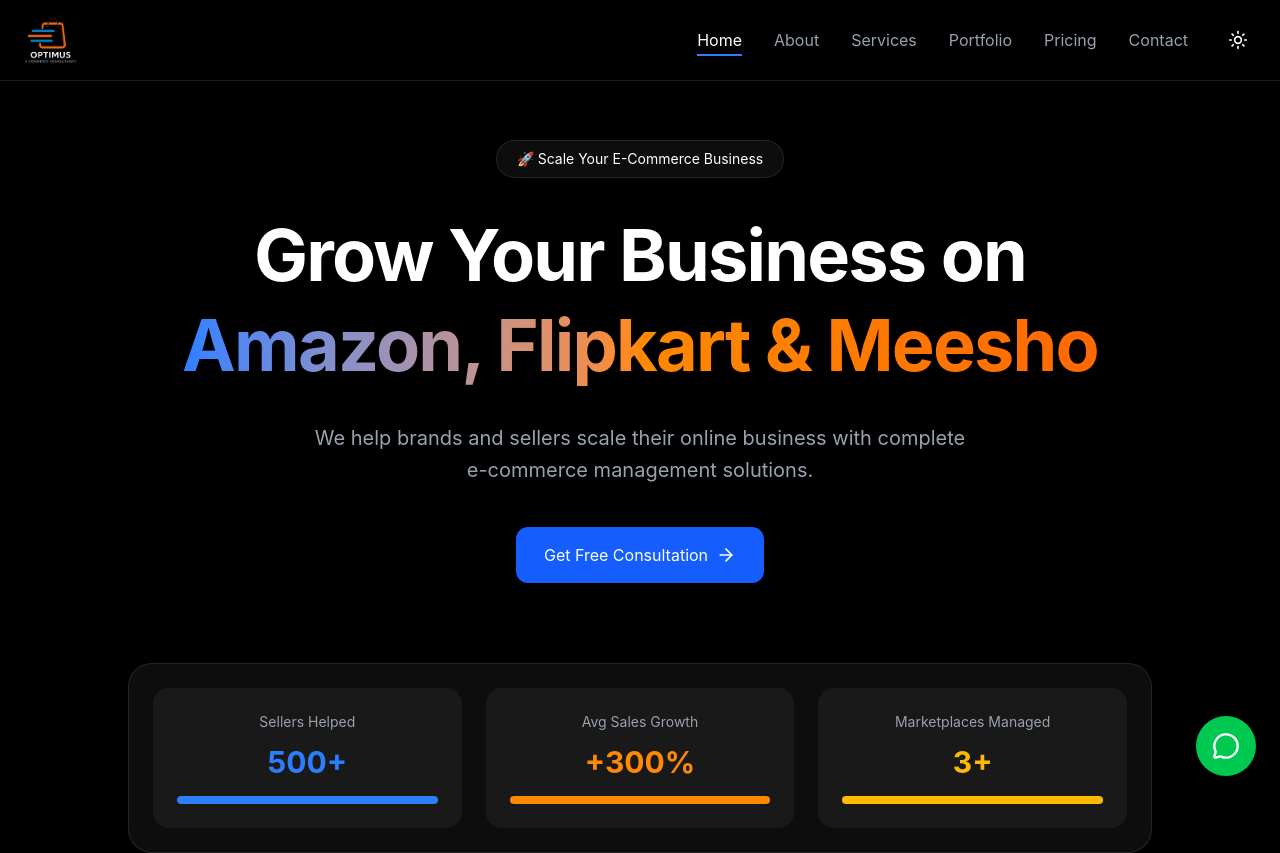
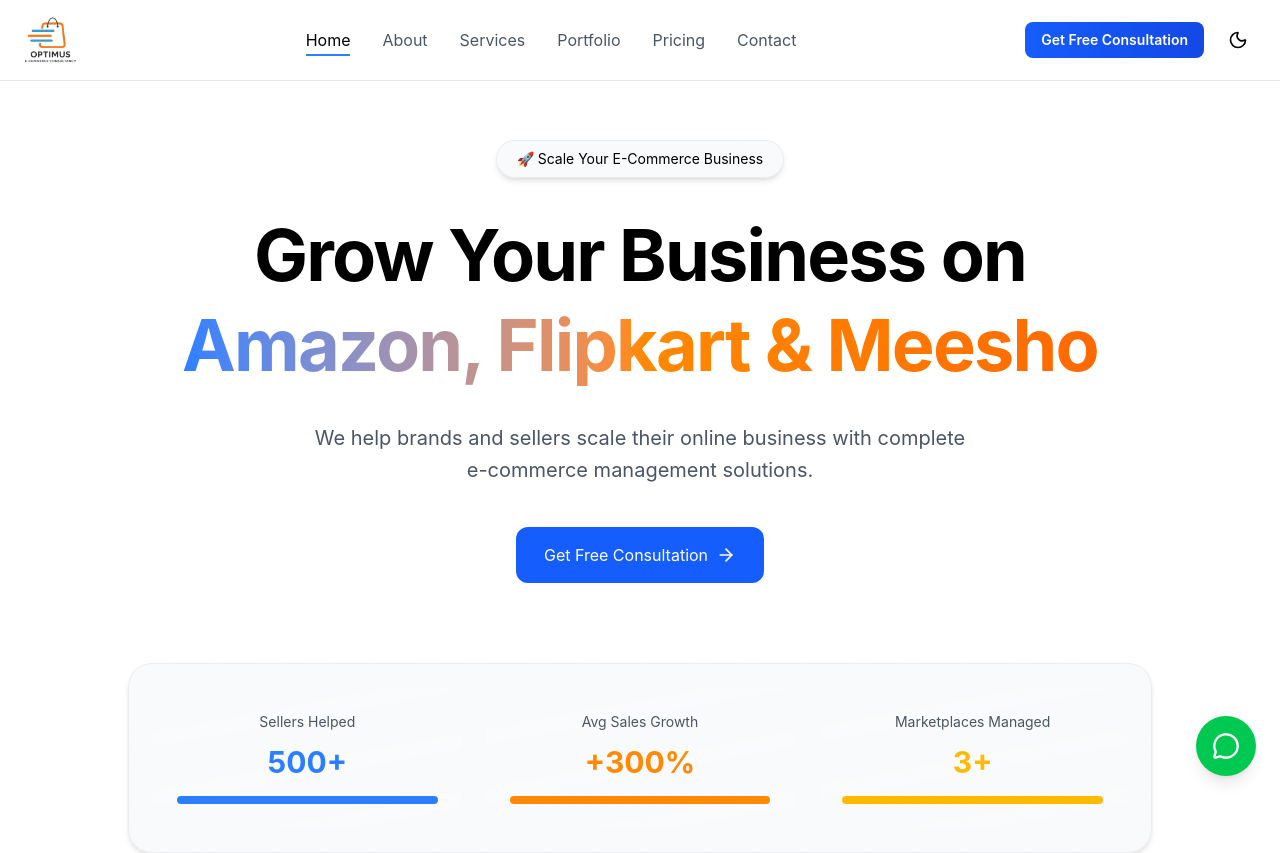
Before and after one commit to AtefaKhan/Optimus-Ecomm, a React (Vite) app: page / in a window 1280 px wide. Shown: the top 853 px of the page. Built offline with nearby package versions, Linux system fonts and the light colour scheme.

Commit message:
added logo to the website tab

```diff
--- a/index.html
+++ b/index.html
@@ -2,7 +2,7 @@
 <html lang="en">
   <head>
     <meta charset="UTF-8" />
-    <link rel="icon" type="image/svg+xml" href="/favicon.svg" />
+    <link rel="icon" type="image/svg+xml" href="/optimus_dark_logo3.ico" />
     <meta name="viewport" content="width=device-width, initial-scale=1.0" />
     <title>Optimus E-commerce Consultancy</title>
   </head>
--- a/src/components/Navbar.jsx
+++ b/src/components/Navbar.jsx
@@ -1,5 +1,5 @@
 import { useState, useEffect } from "react";
-import { Link, NavLink } from "react-router-dom";
+import { Link, NavLink, useNavigate } from "react-router-dom";
 import { Menu, X, Sun, Moon, ChevronRight } from "lucide-react";
 import { useTheme } from "../context/ThemeContext";
 import { theme } from "../theme/theme.jsx";
@@ -8,6 +8,7 @@
 import logoDark from "../assets/optimus_dark_logo2.png";
 
 function Navbar() {
+  const navigate = useNavigate();
   const [isOpen, setIsOpen] = useState(false);
   const [scrolled, setScrolled] = useState(false);
 
@@ -43,10 +44,10 @@
           : `${t.navBg} backdrop-blur-md border-b ${t.navBorder}`
       }`}
     >
-      <div className="max-w-7xl mx-auto px-6 py-4 flex items-center justify-between">
+      <div className="max-w-7xl mx-auto px-6 py-4 flex items-center">
 
-        {/* LOGO */}
-        <Link to="/" className="flex items-center">
+        {/* LEFT SECTION - LOGO */}
+        <Link to="/" className="flex items-center flex-shrink-0">
           <img
             src={themeMode === "light" ? logoLight : logoDark}
             alt="Optimus Logo"
@@ -54,8 +55,8 @@
           />
         </Link>
 
-        {/* DESKTOP NAV */}
-        <div className="hidden md:flex items-center gap-8">
+        {/* CENTER SECTION - NAVIGATION */}
+        <div className="hidden md:flex flex-1 justify-center items-center gap-8">
           {navLinks.map((link) => (
             <NavLink
               key={link.name}
@@ -89,11 +90,23 @@
               {link.name}
             </NavLink>
           ))}
+        </div>
 
-          {/* THEME TOGGLE */}
+        {/* RIGHT SECTION - CONSULTANCY BUTTON + THEME TOGGLE + MOBILE MENU */}
+        <div className="flex items-center gap-4 ml-auto">
+
+          {/* GET FREE CONSULTANCY BUTTON - DESKTOP */}
+          <button
+            onClick={() => navigate('/contact#consultation-form')}
+            className="hidden lg:block px-4 py-2 bg-gradient-to-r from-blue-600 to-blue-700 hover:from-blue-700 hover:to-blue-800 text-white rounded-lg font-semibold text-sm transition-all duration-300 hover:shadow-lg hover:shadow-blue-500/30"
+          >
+            Get Free Consultation
+          </button>
+
+          {/* THEME TOGGLE - DESKTOP */}
           <button
             onClick={toggleTheme}
-            className={`${t.text} p-2 rounded-lg ${t.hover} transition`}
+            className={`hidden md:block ${t.text} p-2 rounded-lg ${t.hover} transition`}
           >
             {themeMode === "light" ? (
               <Moon size={20} />
@@ -101,15 +114,12 @@
               <Sun size={20} />
             )}
           </button>
-        </div>
-
-        {/* MOBILE CONTROLS */}
-        <div className="md:hidden flex items-center gap-2">
 
           {/* MOBILE THEME BUTTON */}
           <button
             onClick={toggleTheme}
             className={`
+              md:hidden
               ${t.text}
               p-2.5
               rounded-lg
@@ -131,6 +141,7 @@
           {/* MOBILE MENU BUTTON */}
           <button
             className={`
+              md:hidden
               ${t.text}
               p-2.5
               rounded-lg
@@ -212,7 +223,16 @@
           </div>
 
           {/* Mobile Menu Footer */}
-          <div className="px-4 py-4 border-t border-gray-200/10">
+          <div className="px-4 py-4 border-t border-gray-200/10 space-y-3">
+            <button
+              onClick={() => {
+                navigate('/contact#consultation-form');
+                setIsOpen(false);
+              }}
+              className="w-full px-4 py-3 bg-gradient-to-r from-blue-600 to-blue-700 hover:from-blue-700 hover:to-blue-800 text-white rounded-lg font-semibold text-sm transition-all duration-300 hover:shadow-lg hover:shadow-blue-500/30"
+            >
+              Get Free Consultation
+            </button>
             <button
               onClick={toggleTheme}
               className={`
--- a/src/context/ThemeContext.jsx
+++ b/src/context/ThemeContext.jsx
@@ -3,7 +3,7 @@
 const ThemeContext = createContext()
 
 export function ThemeProvider({ children }) {
-  const [themeMode, setThemeMode] = useState("dark")
+  const [themeMode, setThemeMode] = useState("light")
 
   const toggleTheme = () => {
     setThemeMode((prev) => (prev === "dark" ? "light" : "dark"))
```
Also changed, not shown: public/optimus_light_logo.JPG (renamed from src/assets/optimus_light_logo.JPG), 1 other file (tests, documents, lock files or other folders).
